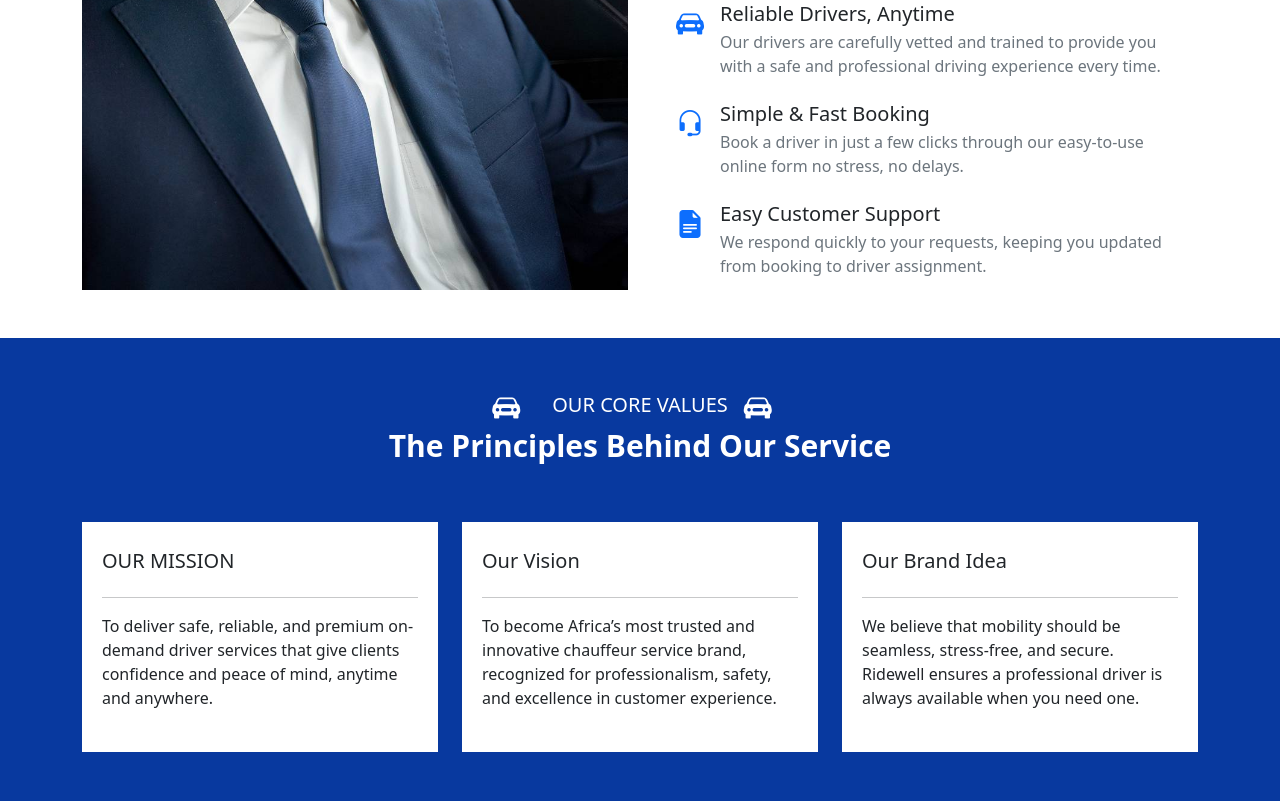
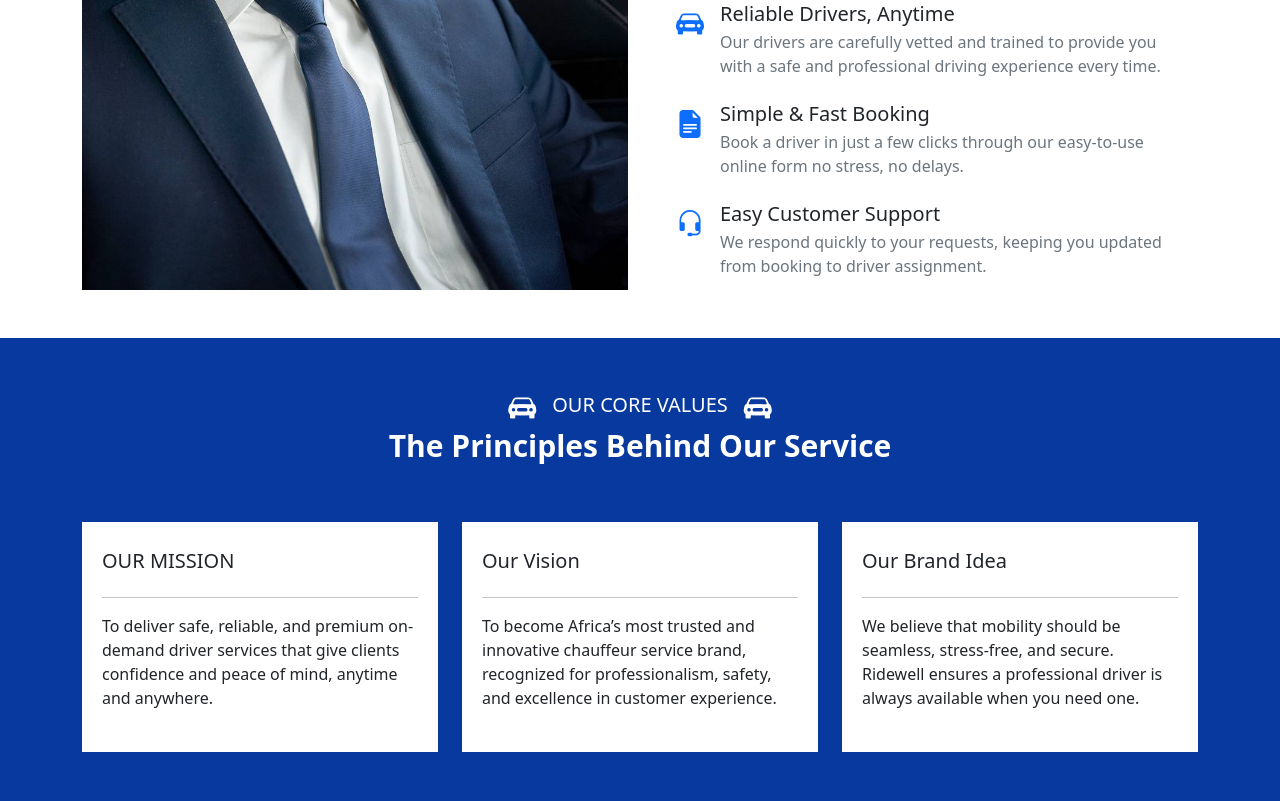
Before and after one commit to Aledoy-Developers/jobrole_ridewell, a PHP site: page /about in a window 1280 px wide. Shown: the part 956-1757 px from the top of the page. Run offline with PHP 8.4, Linux system fonts and the light colour scheme.

Commit message:
latest update

```diff
--- a/about.php
+++ b/about.php
@@ -63,7 +63,7 @@
                             <div class="col-12">
                                 <div class="d-flex">
                                     <div class="me-3 text-primary fs-3">
-                                        <i class="bi bi-headset"></i>
+                                        <i class="bi bi-file-earmark-text-fill"></i>
                                     </div>
                                     <div>
                                         <h5 class="fw-semibold mb-1">Simple & Fast Booking</h5>
@@ -78,7 +78,7 @@
                             <div class="col-12">
                                 <div class="d-flex">
                                     <div class="me-3 text-primary fs-3">
-                                        <i class="bi bi-file-earmark-text-fill"></i>
+                                        <i class="bi bi-headset"></i>
                                     </div>
                                     <div>
                                         <h5 class="fw-semibold mb-1">
@@ -108,11 +108,11 @@
     <section class="core-bg pt-5 mt-5">
         <div class="container hi">
             <div class="d-flex gap-3 justify-content-center align-items-center discdidiover">
-                <div class="me-3 text-white fs-3">
+                <div class=" text-white fs-3">
                     <i class="bi bi-car-front-fill"></i>
                 </div>
                 <h3 class="text-white">OUR CORE VALUES</h3>
-                <div class="me-3 text-white fs-3">
+                <div class=" text-white fs-3">
                     <i class="bi bi-car-front-fill"></i>
                 </div>
             </div>
```
